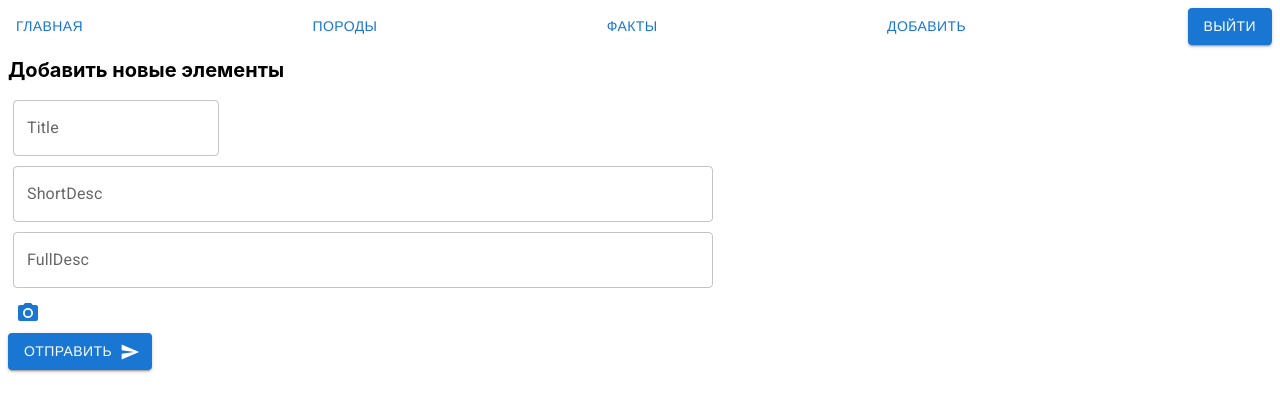
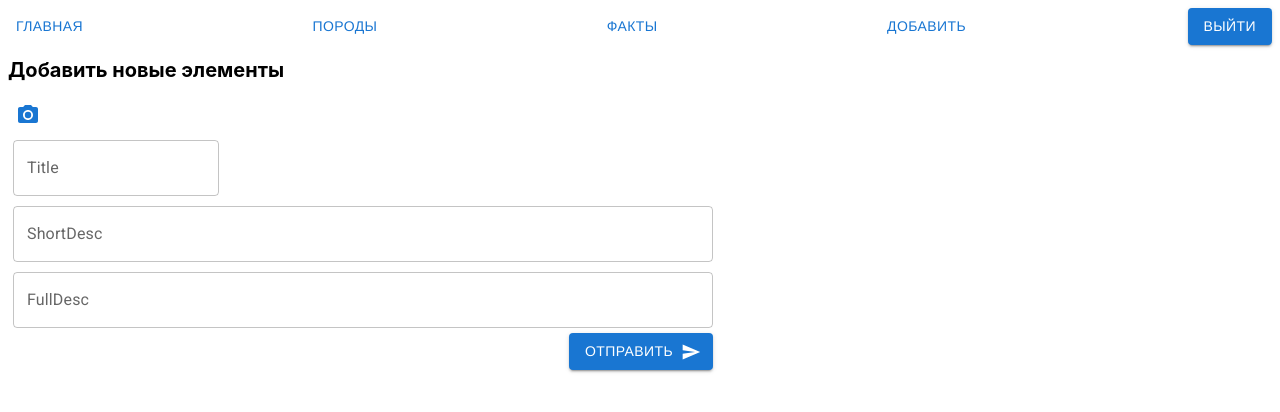
Before and after one commit to MirovaViktoria/project_horses, a React (Create React App) app: page /addHorse in a window 1280 px wide. Shown: the top 412 px of the page. Built offline with nearby package versions, Linux system fonts and the light colour scheme; no server answers; sample sign-in values are in the browser's storage; a web font is replaced by a local one.

Commit message:
bag fixed

```diff
--- a/src/components/AddHorse.js
+++ b/src/components/AddHorse.js
@@ -79,6 +79,31 @@ function AddHorse() {
         <div className='addHorse'>
             <form className='submit_horses' onSubmit={handleSubmit}>
                 <h1>Добавить новые элементы</h1>
+                <label className='uploadbutton'>
+                    <div>
+                        <IconButton
+                            color='primary'
+                            aria-label='upload picture'
+                            component='label'
+                        >
+                            <input
+                                type='file'
+                                hidden
+                                id='image'
+                                accept='.png, .jpg, .jpeg'
+                                onChange={handleChange}
+                                className={isButtonVisible ? '' : 'hidden'}
+                            />
+                            <PhotoCamera />
+                        </IconButton>
+                    </div>
+
+                    {fileDataURL ? (
+                        <p className='img-preview-wrapper'>
+                            {<img src={fileDataURL} alt='preview' />}
+                        </p>
+                    ) : null}
+                </label>
                 <TextField
                     id='Title'
                     label='Title'
@@ -106,32 +131,8 @@ function AddHorse() {
                     style={{ width: 700, margin: 5, fontSize: 12 }}
                     onChange={onChangeFullDesc}
                 ></TextField>
-                <label className='uploadbutton'>
-                    <div>
-                        <IconButton
-                            color='primary'
-                            aria-label='upload picture'
-                            component='label'
-                        >
-                            <input
-                                type='file'
-                                hidden
-                                id='image'
-                                accept='.png, .jpg, .jpeg'
-                                onChange={handleChange}
-                                className={isButtonVisible ? '' : 'hidden'}
-                            />
-                            <PhotoCamera />
-                        </IconButton>
-                    </div>
 
-                    {fileDataURL ? (
-                        <p className='img-preview-wrapper'>
-                            {<img src={fileDataURL} alt='preview' />}
-                        </p>
-                    ) : null}
-                </label>
-
+                <div className='button_submit'>
                     <Button
                         className='submit'
                         type='submit'
@@ -140,6 +141,7 @@ function AddHorse() {
                     >
                         Отправить
                     </Button>
+                </div>
             </form>
         </div>
     );
--- a/src/index.css
+++ b/src/index.css
@@ -66,11 +66,16 @@ h1 {
   width: 100%;
 }
 .submit_horses {
-  width: 100%;
+  width: 800px;
   font-size:larger;
   display: flex;
   flex-direction: column;
   align-items: flex-start;
+}
+.button_submit {
+  display: flex;
+  width: 705px;
+  justify-content: flex-end;
 }
 .submit {
   margin-top: 10px;
```
Lines whose indentation alone changed are shown as unchanged.
